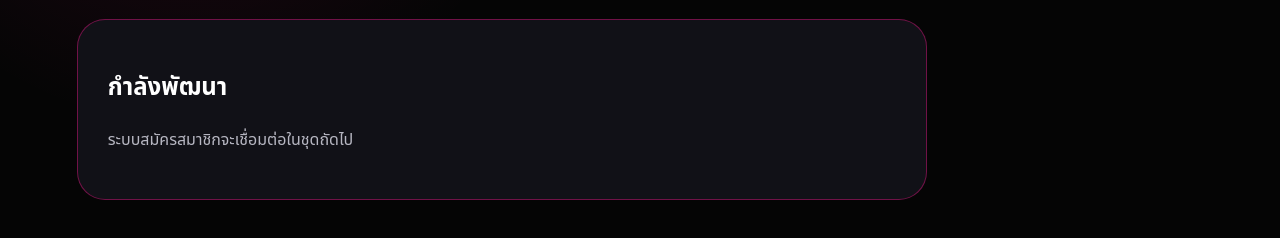
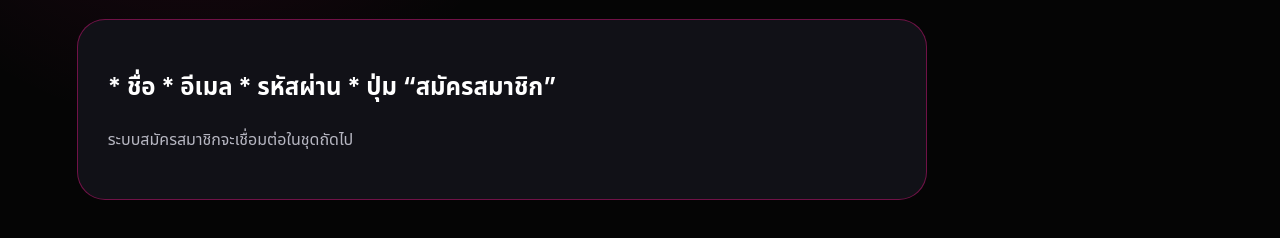
Before and after one commit to LIVEHUBTH/livehubth-production, a plain HTML site: page register.html in a window 1280 px wide. Shown: the part 316-554 px from the top of the page. Drawn offline with Linux system fonts and the light colour scheme.

Commit message:
Update register.html

```diff
--- a/register.html
+++ b/register.html
@@ -1 +1,4 @@
-<!doctype html><html lang="th"><head><meta charset="utf-8"><meta name="viewport" content="width=device-width,initial-scale=1"><title>สมัครสมาชิก | LIVEHUB TH</title><link rel="stylesheet" href="/css/style.css"></head><body><header class="site-header"><a class="brand" href="/"><span class="brand-mark">▶</span><span>LIVEHUB TH</span></a><nav class="site-nav"><a href="/">หน้าแรก</a><a href="/events.html">LIVE / REPLAY</a></nav></header><main class="page-shell"><p class="eyebrow">LIVEHUB TH</p><h1 class="page-title">สมัครสมาชิก</h1><div class="notice-card"><h2>กำลังพัฒนา</h2><p>ระบบสมัครสมาชิกจะเชื่อมต่อในชุดถัดไป</p></div></main></body></html>
+<!doctype html><html lang="th"><head><meta charset="utf-8"><meta name="viewport" content="width=device-width,initial-scale=1"><title>สมัครสมาชิก | LIVEHUB TH</title><link rel="stylesheet" href="/css/style.css"></head><body><header class="site-header"><a class="brand" href="/"><span class="brand-mark">▶</span><span>LIVEHUB TH</span></a><nav class="site-nav"><a href="/">หน้าแรก</a><a href="/events.html">LIVE / REPLAY</a></nav></header><main class="page-shell"><p class="eyebrow">LIVEHUB TH</p><h1 class="page-title">สมัครสมาชิก</h1><div class="notice-card"><h2>* ชื่อ
+* อีเมล
+* รหัสผ่าน
+* ปุ่ม “สมัครสมาชิก”</h2><p>ระบบสมัครสมาชิกจะเชื่อมต่อในชุดถัดไป</p></div></main></body></html>
```
